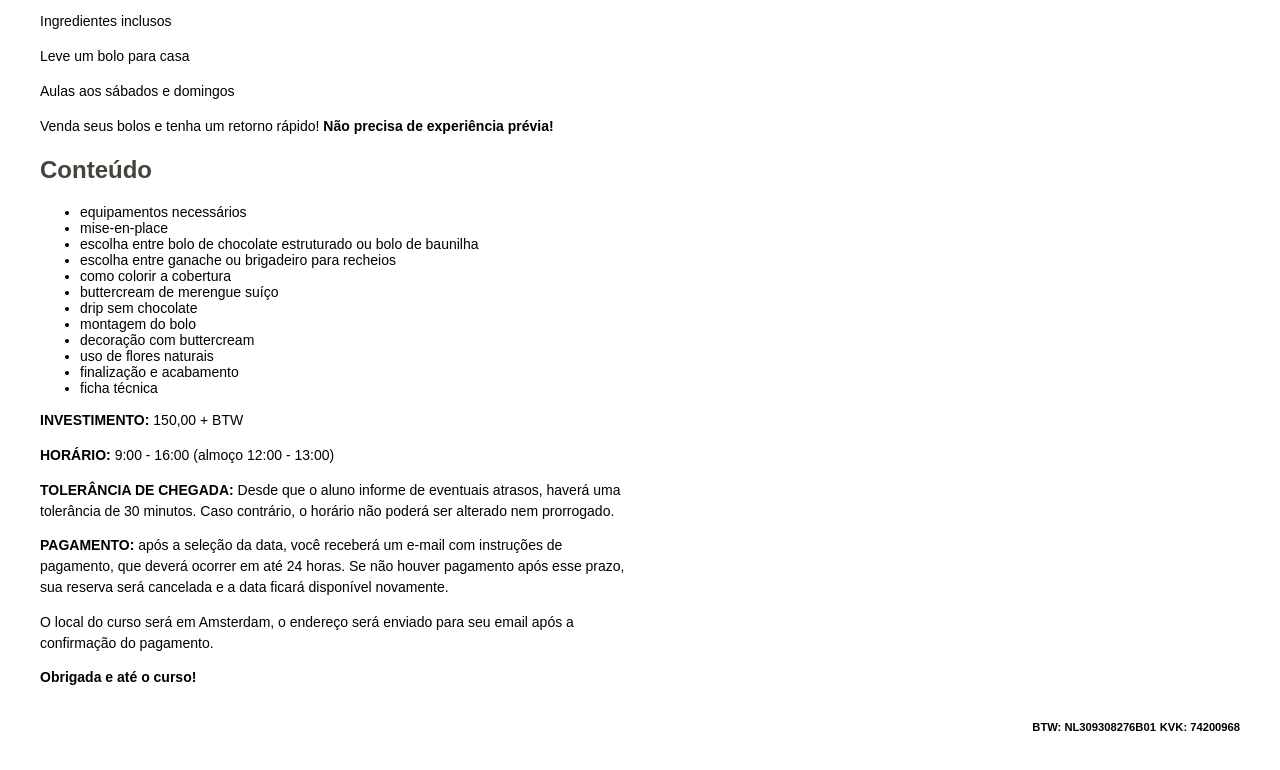
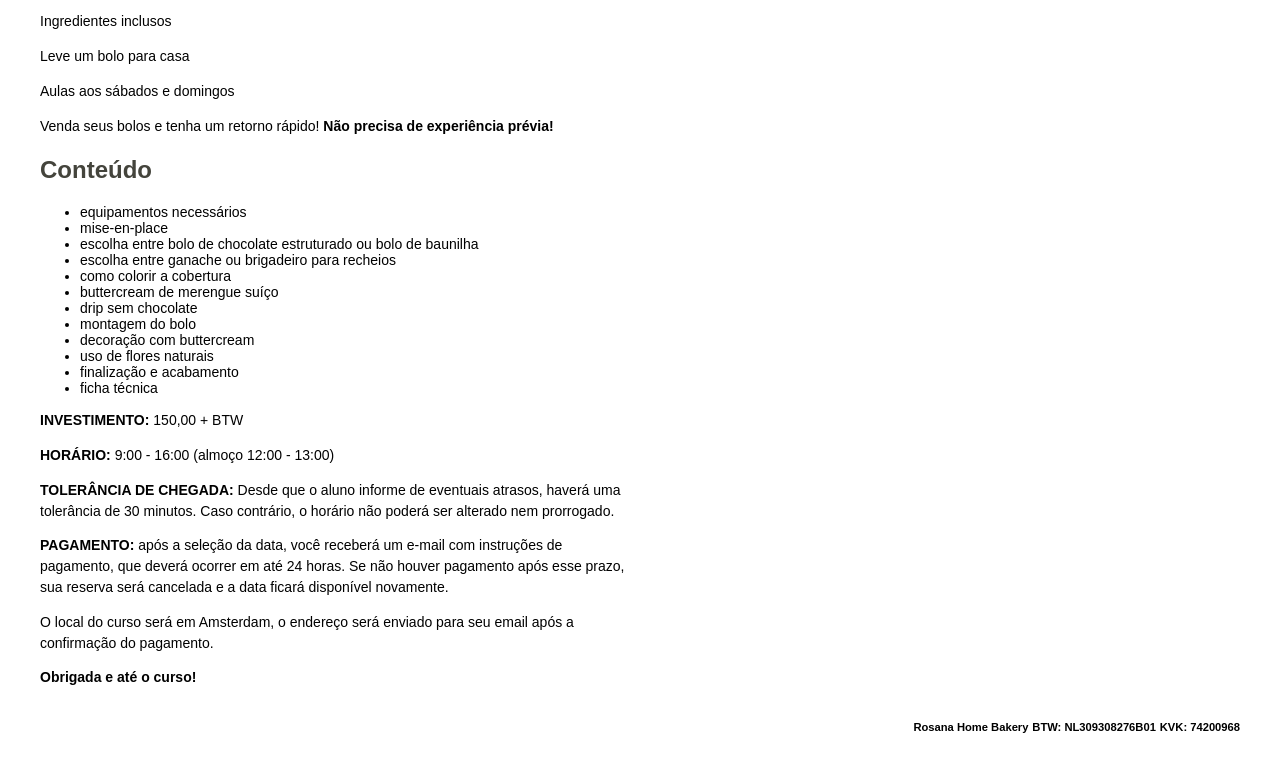
Before and after one commit to gmmcal/rosanahomebakery.com, a plain HTML site: page index.html in a window 1280 px wide. Shown: the part 405-1175 px from the top of the page. Drawn offline with Linux system fonts and the light colour scheme; a script that the page names is missing.

Commit message:
Add company name

```diff
--- a/index.html
+++ b/index.html
@@ -69,6 +69,7 @@
       <div class="row">
         <div class="col-xs-12 col-lg-12">
           <p>
+            <small>Rosana Home Bakery</small>
             <small>BTW: NL309308276B01</small>
             <small>KVK: 74200968</small>
           </p>
```
